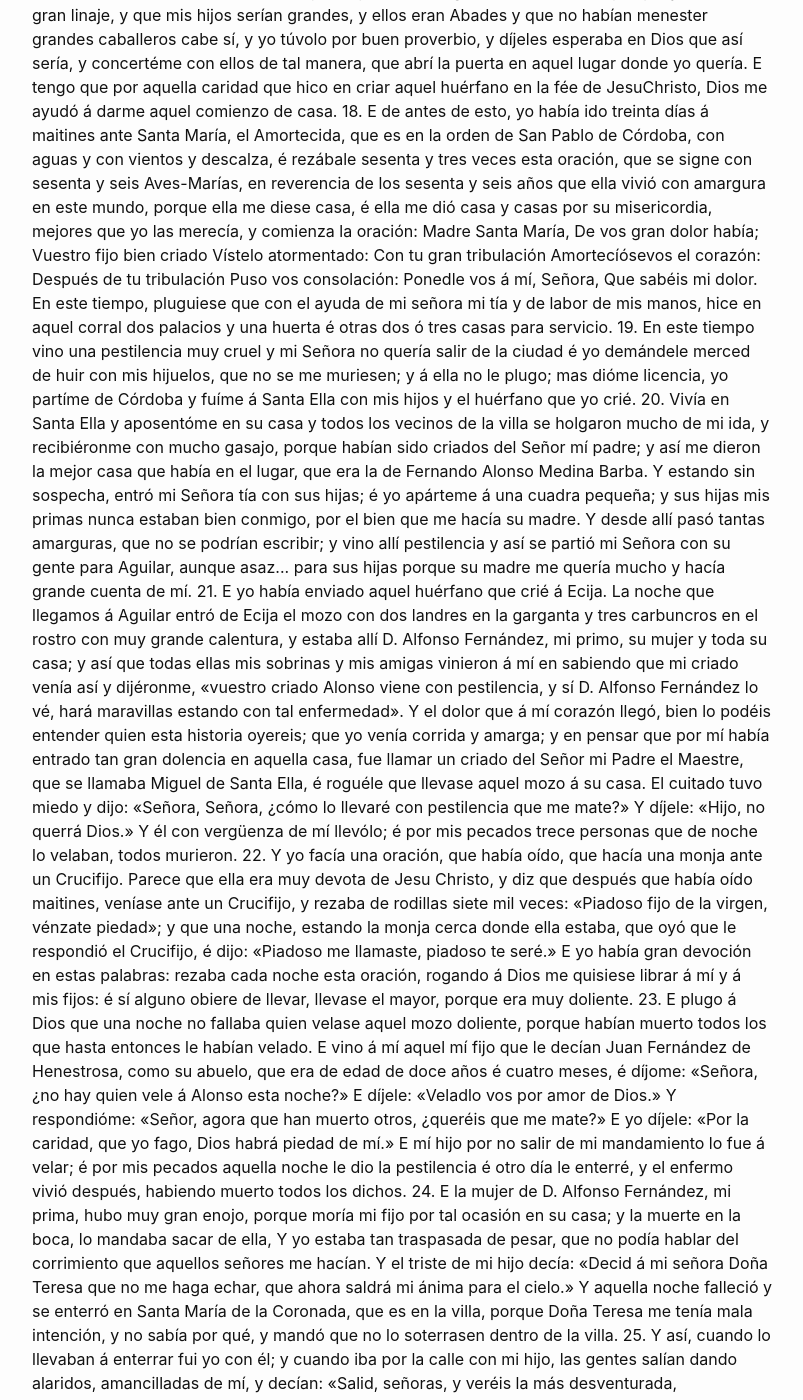
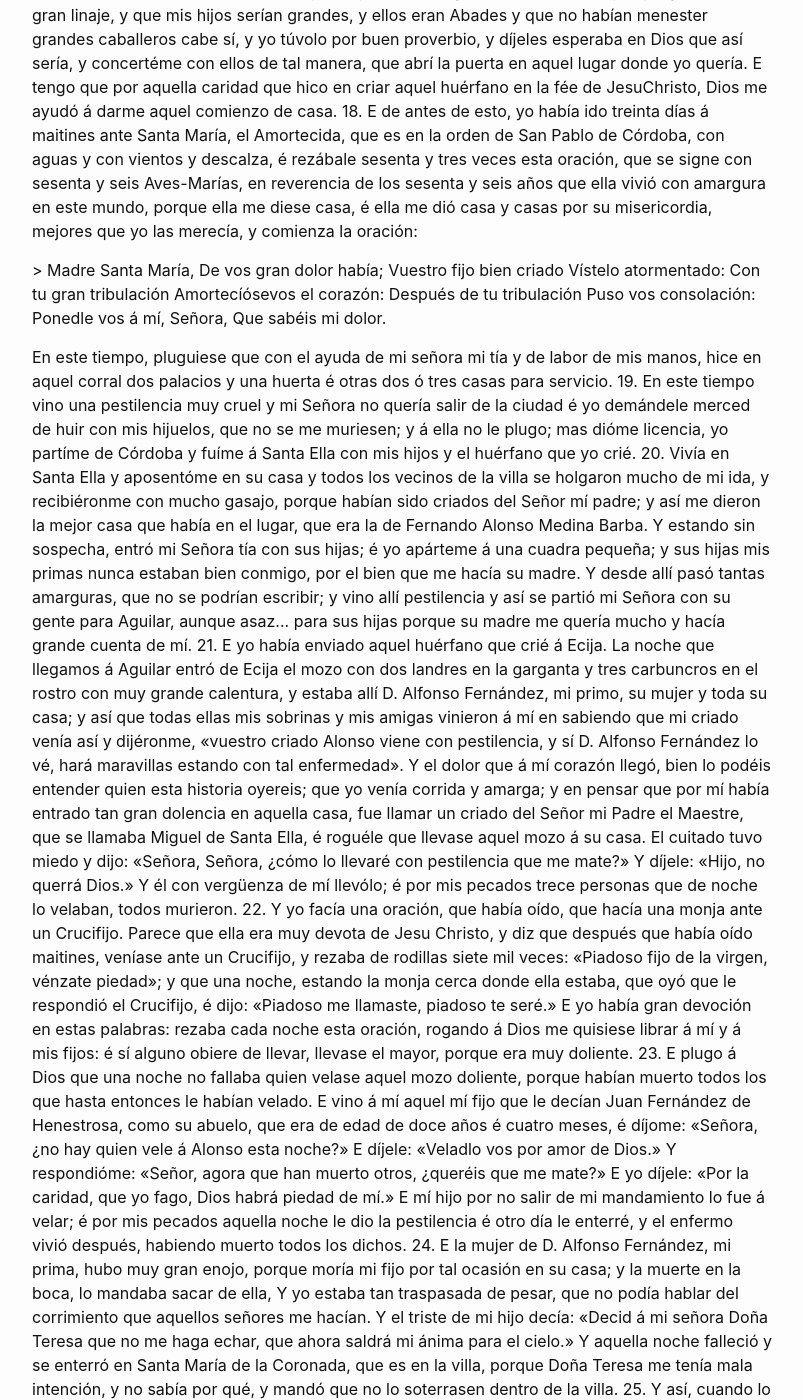
Before and after one commit to gmagnant00/gmagnant00.github.io, a Jekyll site: the page built from _posts/2021-10-11-Comentario-TEI.md, in a window 1280 px wide and 1400 px high, scrolled down 3927 px. Shown: the whole window, without its empty margins (238-1041 px from the left). Built offline with Jekyll 4.4.1, drawn with Linux system fonts in a browser that asks for light colours; some of the changed text lies outside the part shown.

Commit message:
Update 2021-10-11-Comentario-TEI.md

```diff
--- a/_posts/2021-10-11-Comentario-TEI.md
+++ b/_posts/2021-10-11-Comentario-TEI.md
@@ -68,7 +68,7 @@ En el campo de TEI el esquema más utilizado es RelaxNG que tiene como extensió
 
 18. E de antes de esto, yo había ido treinta días á maitines ante Santa María, el Amortecida, que es en la orden de San Pablo de Córdoba, con aguas y con vientos y descalza, é rezábale sesenta y tres veces esta oración, que se signe con sesenta y seis Aves-Marías, en reverencia de los sesenta y seis años que ella vivió con amargura en este mundo, porque ella me diese casa, é ella me dió casa y casas por su misericordia, mejores que yo las merecía, y comienza la oración:
 
-
+<p>>
 Madre Santa María,
 De vos gran dolor había;
 Vuestro fijo bien criado
@@ -79,7 +79,7 @@ Después de tu tribulación
 Puso vos consolación:
 Ponedle vos á mí, Señora,
 Que sabéis mi dolor.
-
+      </p>
 
 En este tiempo, pluguiese que con el ayuda de mi señora mi tía y de labor de mis manos, hice en aquel corral dos palacios y una huerta é otras dos ó tres casas para servicio.
 
```
